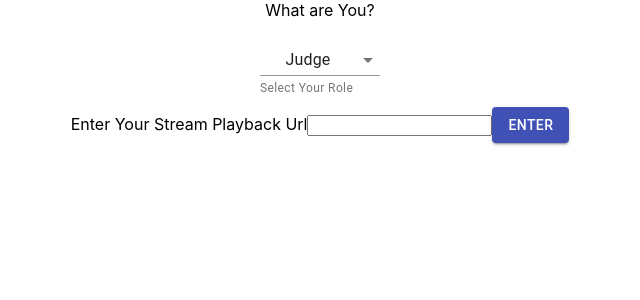
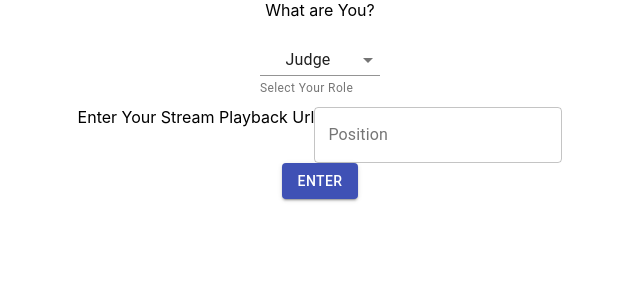
Before and after one commit to rac-sri/E-Nyay, a React (Create React App) app in the folder client/: page / in a window 1280 px wide. Both pictures are taken after a click on the button "ENTER". Shown: the top 300 px of the page, without its empty margins (320-960 px from the left). Built offline with nearby package versions, Linux system fonts and the light colour scheme; no server answers.

Commit message:
livepeer working

```diff
--- a/client/package.json
+++ b/client/package.json
@@ -5,6 +5,7 @@
   "dependencies": {
     "@livepeer/sdk": "^1.0.0-alpha.19",
     "@material-ui/core": "^4.11.0",
+    "@reach/router": "^1.3.4",
     "@testing-library/jest-dom": "^4.2.4",
     "@testing-library/react": "^9.3.2",
     "@testing-library/user-event": "^7.1.2",
--- a/client/src/App.js
+++ b/client/src/App.js
@@ -2,11 +2,16 @@ import React from "react";
 import "./App.css";
 import CommunicationPage from "./components/CommunicationPage";
 import Entry from "./components/entry";
+import { Router, Link } from "@reach/router";
+import Panel from "./components/panel";
 
 function App() {
   return (
     <div className="App">
-      <Entry />
+      <Router>
+        <Entry path="/" default />
+        <Panel path="/call" />
+      </Router>
     </div>
   );
 }
--- a/client/src/components/entry.js
+++ b/client/src/components/entry.js
@@ -10,6 +10,7 @@ import FormHelperText from "@material-ui/core/FormHelperText";
 import FormControl from "@material-ui/core/FormControl";
 import Select from "@material-ui/core/Select";
 import socket from "../functionalities/socket";
+import { useNavigate } from "@reach/router";
 
 const useStyles = makeStyles((theme) => ({
   formControl: {
@@ -24,24 +25,29 @@ const useStyles = makeStyles((theme) => ({
 const options = ["judge", "lawyer", "party"];
 
 export default function Entry() {
+  const navigate = useNavigate();
+  const classes = useStyles();
+
   const [selection, updateSelection] = useState(options[0]);
   const [room, updateRoom] = useState("");
   const [visible, visibility] = useState(false);
   const [url, updateUrl] = useState("");
 
-  const classes = useStyles();
-
   const handleChange = (event) => {
     updateSelection(event.target.value);
   };
+
   const enterRoom = (e) => {
     console.log(room);
     socket.emit("joinRoom", room);
     visibility(true);
   };
   const onSelect = (e) => {
-    socket.emit(`${e.value}`, { position: e.value, room, url });
+    console.log(selection, room, url);
+    socket.emit(selection, { position: selection, room, url });
+    navigate("/call", { state: { selection, room, url } });
   };
+
   return (
     <Container maxWidth="sm">
       {!visible && (
@@ -81,11 +87,12 @@ export default function Entry() {
           </FormControl>
           <div>
             <label>Enter Your Stream Playback Url</label>
-            <input
-              type="url"
-              value={url}
-              onChange={(e) => updateUrl(e.value)}
-            ></input>
+            <TextField
+              id="outlined-basic"
+              label="Position"
+              variant="outlined"
+              onChange={(e) => updateUrl(e.target.value)}
+            />
             <Button variant="contained" color="primary" onClick={onSelect}>
               Enter
             </Button>
--- a/client/src/components/panel.js
+++ b/client/src/components/panel.js
@@ -2,7 +2,10 @@ import React, { useState, useEffect } from "react";
 import VideoPlayer from "./videoPlayer";
 import socket from "../functionalities/socket";
 
-export default function Panel({ roomId }) {
+export default function Panel(props) {
+  console.log(props.location.state);
+  const { selection, room, url } = props.location.state;
+
   const [urls, updateUrls] = useState([]);
 
   const action = (data) => {
@@ -10,8 +13,9 @@ export default function Panel({ roomId }) {
     updateUrls(data);
   };
   useEffect(() => {
-    socket.emit("fetchData", roomId);
-  }, []);
+    socket.emit("fetchData", room);
+  }, [room]);
+
   socket.on("dataStream", action);
   socket.on("judgeStream", action);
   socket.on("concernedPartyStream", action);
```
Also changed, not shown: 2 other files (tests, documents, lock files or other folders).
